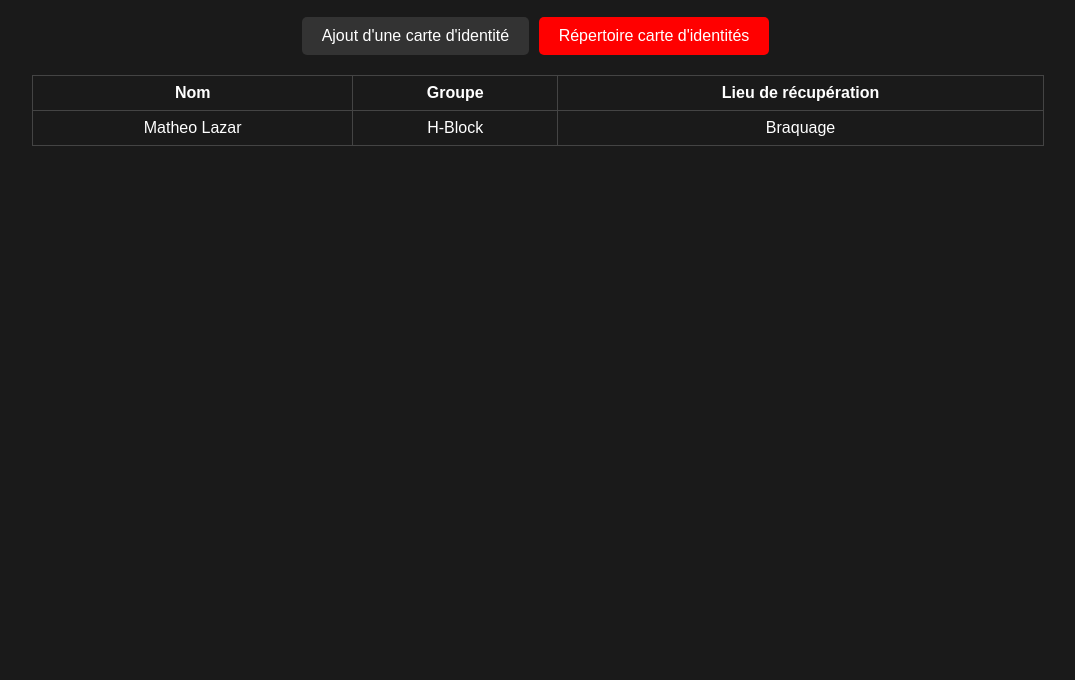
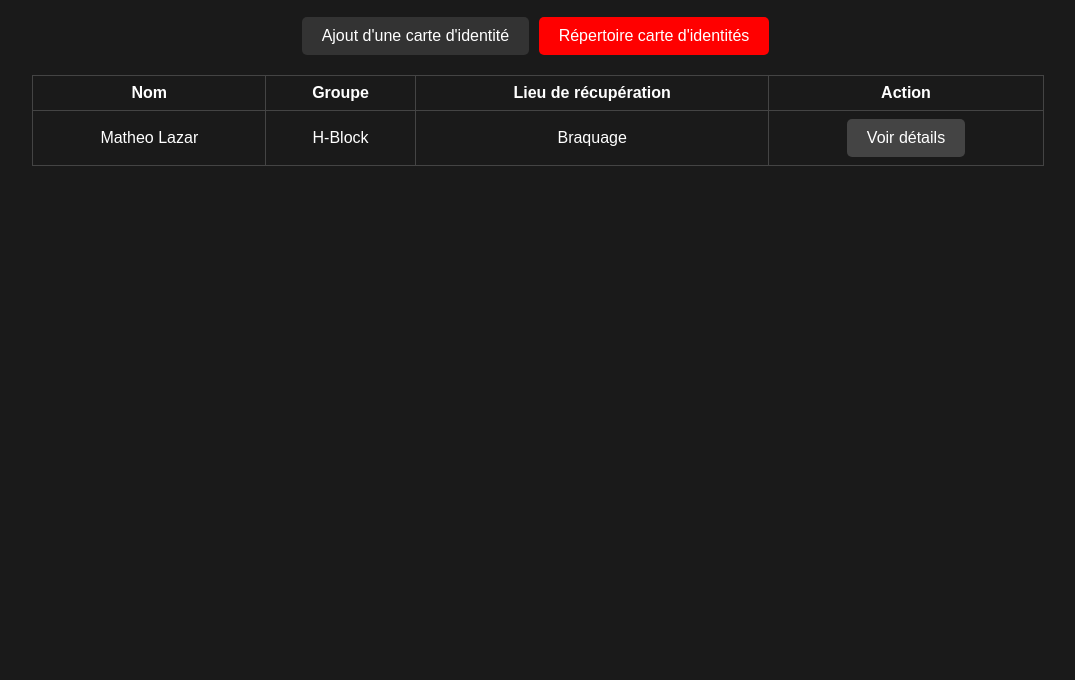
Before and after one commit to Aviteurgoat/identite, a plain HTML site: page index.html in a window 1280 px wide. Shown: the part 120-800 px from the top of the page, without its empty margins (102-1177 px from the left). Drawn offline with Linux system fonts and the light colour scheme.

Commit message:
Add files via upload

```diff
--- a/index.html
+++ b/index.html
@@ -21,7 +21,6 @@
         button {
             padding: 10px 20px;
             font-size: 1em;
-            margin-top: 20px;
             cursor: pointer;
             background-color: #444;
             color: #fff;
@@ -129,14 +128,16 @@
                         <th>Nom</th>
                         <th>Groupe</th>
                         <th>Lieu de récupération</th>
+                        <th>Action</th>
                     </tr>
                 </thead>
                 <tbody id="directory-table">
-                    <!-- Exemple ajouté directement dans le répertoire -->
-                    <tr onclick="showEntry(0)">
+                    <!-- Exemple ajouté directement dans le répertoire avec bouton "Voir détails" -->
+                    <tr>
                         <td>Matheo Lazar</td>
                         <td>H-Block</td>
                         <td>Braquage</td>
+                        <td><button onclick="showEntry(0)">Voir détails</button></td>
                     </tr>
                 </tbody>
             </table>
```
